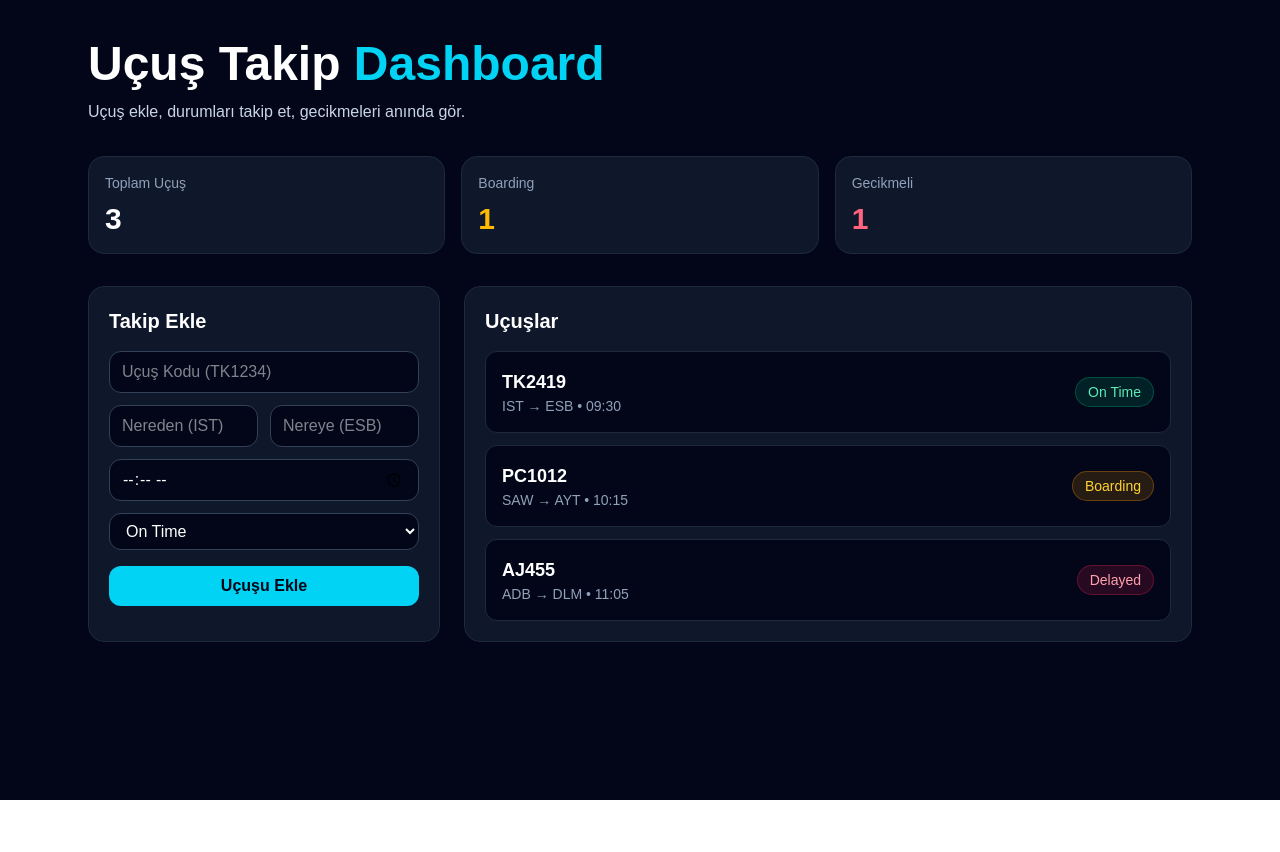
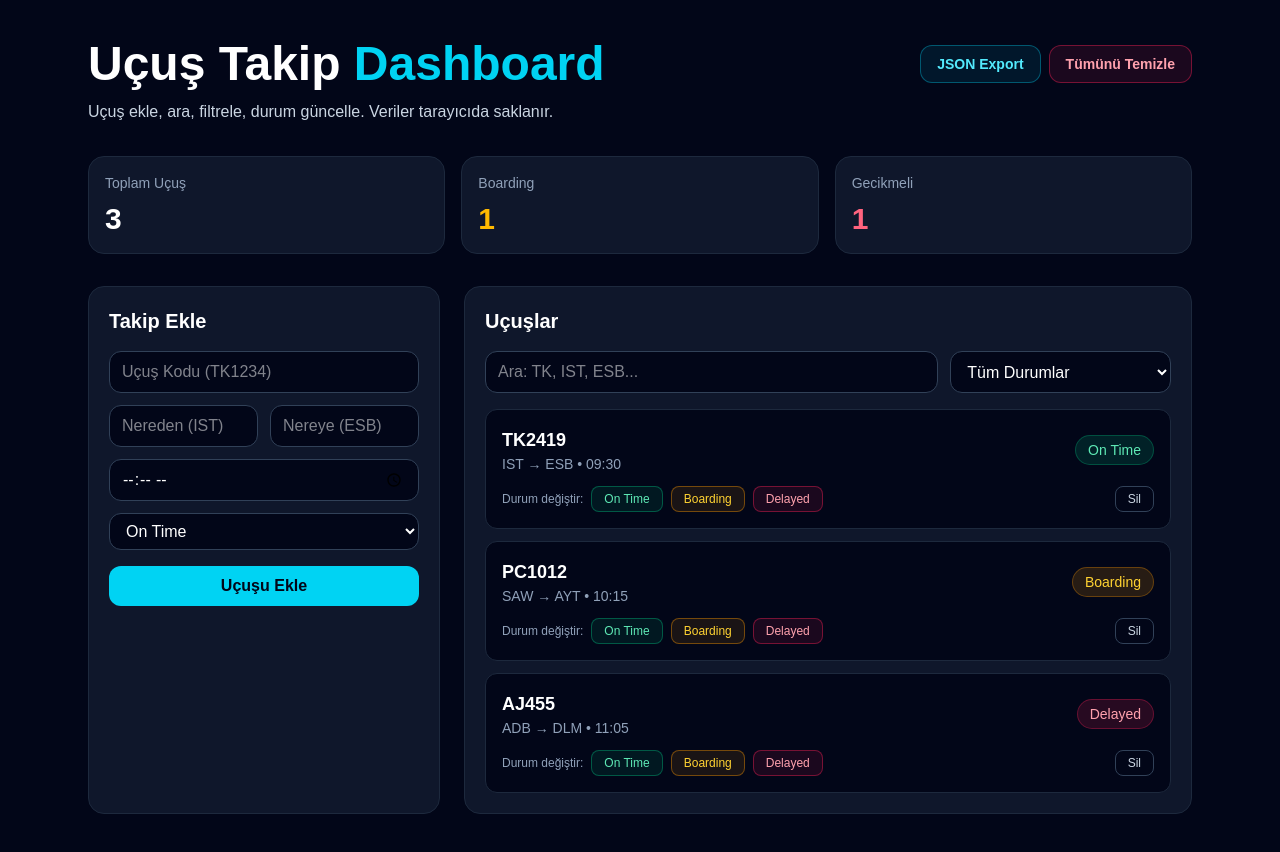
Before and after one commit to watchec/ucus-takip, a Next.js app in the folder web/: page / in a window 1280 px wide. Before the commit the page ends 800 px from the top, so only its background shows below. Built offline with nearby package versions, Linux system fonts and the light colour scheme.

Commit message:
feat: add search, status filter, status update and JSON export

```diff
--- a/web/src/app/page.tsx
+++ b/web/src/app/page.tsx
@@ -1,6 +1,6 @@
 "use client";
 
-import { useMemo, useState } from "react";
+import { useEffect, useMemo, useState } from "react";
 
 type FlightStatus = "On Time" | "Delayed" | "Boarding";
 
@@ -13,14 +13,19 @@ type Flight = {
   status: FlightStatus;
 };
 
-const initialFlights: Flight[] = [
+const seedFlights: Flight[] = [
   { id: 1, code: "TK2419", from: "IST", to: "ESB", time: "09:30", status: "On Time" },
   { id: 2, code: "PC1012", from: "SAW", to: "AYT", time: "10:15", status: "Boarding" },
   { id: 3, code: "AJ455", from: "ADB", to: "DLM", time: "11:05", status: "Delayed" },
 ];
 
+const STORAGE_KEY = "ucus-takip-flights-v2";
+
 export default function Home() {
-  const [flights, setFlights] = useState<Flight[]>(initialFlights);
+  const [flights, setFlights] = useState<Flight[]>([]);
+  const [query, setQuery] = useState("");
+  const [statusFilter, setStatusFilter] = useState<"All" | FlightStatus>("All");
+
   const [form, setForm] = useState({
     code: "",
     from: "",
@@ -29,6 +34,39 @@ export default function Home() {
     status: "On Time" as FlightStatus,
   });
 
+  // load
+  useEffect(() => {
+    try {
+      const raw = localStorage.getItem(STORAGE_KEY);
+      if (raw) {
+        setFlights(JSON.parse(raw) as Flight[]);
+      } else {
+        setFlights(seedFlights);
+      }
+    } catch {
+      setFlights(seedFlights);
+    }
+  }, []);
+
+  // persist
+  useEffect(() => {
+    localStorage.setItem(STORAGE_KEY, JSON.stringify(flights));
+  }, [flights]);
+
+  const filteredFlights = useMemo(() => {
+    return flights.filter((f) => {
+      const q = query.trim().toLowerCase();
+      const matchesQuery =
+        q.length === 0 ||
+        f.code.toLowerCase().includes(q) ||
+        f.from.toLowerCase().includes(q) ||
+        f.to.toLowerCase().includes(q);
+
+      const matchesStatus = statusFilter === "All" ? true : f.status === statusFilter;
+      return matchesQuery && matchesStatus;
+    });
+  }, [flights, query, statusFilter]);
+
   const stats = useMemo(() => {
     const total = flights.length;
     const delayed = flights.filter((f) => f.status === "Delayed").length;
@@ -36,15 +74,18 @@ export default function Home() {
     return { total, delayed, boarding };
   }, [flights]);
 
-  const onSubmit = (e: React.FormEvent) => {
+  const addFlight = (e: React.FormEvent) => {
     e.preventDefault();
-    if (!form.code || !form.from || !form.to || !form.time) return;
+    if (!form.code || !form.from || !form.to || !form.time) {
+      alert("Lütfen tüm alanları doldur.");
+      return;
+    }
 
     const newFlight: Flight = {
       id: Date.now(),
-      code: form.code.toUpperCase(),
-      from: form.from.toUpperCase(),
-      to: form.to.toUpperCase(),
+      code: form.code.trim().toUpperCase(),
+      from: form.from.trim().toUpperCase(),
+      to: form.to.trim().toUpperCase(),
       time: form.time,
       status: form.status,
     };
@@ -53,14 +94,56 @@ export default function Home() {
     setForm({ code: "", from: "", to: "", time: "", status: "On Time" });
   };
 
+  const deleteFlight = (id: number) => {
+    setFlights((prev) => prev.filter((f) => f.id !== id));
+  };
+
+  const updateStatus = (id: number, next: FlightStatus) => {
+    setFlights((prev) => prev.map((f) => (f.id === id ? { ...f, status: next } : f)));
+  };
+
+  const clearAll = () => {
+    if (!confirm("Tüm uçuşları silmek istediğine emin misin?")) return;
+    setFlights([]);
+    localStorage.removeItem(STORAGE_KEY);
+  };
+
+  const exportJSON = () => {
+    const blob = new Blob([JSON.stringify(flights, null, 2)], { type: "application/json" });
+    const url = URL.createObjectURL(blob);
+    const a = document.createElement("a");
+    a.href = url;
+    a.download = "flights.json";
+    a.click();
+    URL.revokeObjectURL(url);
+  };
+
   return (
     <main className="min-h-screen bg-slate-950 text-white">
       <section className="mx-auto max-w-6xl px-6 py-10">
+        <div className="flex flex-wrap items-center justify-between gap-3">
           <h1 className="text-3xl font-bold sm:text-5xl">
             Uçuş Takip <span className="text-cyan-400">Dashboard</span>
           </h1>
+
+          <div className="flex gap-2">
+            <button
+              onClick={exportJSON}
+              className="rounded-xl border border-cyan-500/40 bg-cyan-500/10 px-4 py-2 text-sm font-semibold text-cyan-300 hover:bg-cyan-500/20"
+            >
+              JSON Export
+            </button>
+            <button
+              onClick={clearAll}
+              className="rounded-xl border border-rose-500/40 bg-rose-500/10 px-4 py-2 text-sm font-semibold text-rose-300 hover:bg-rose-500/20"
+            >
+              Tümünü Temizle
+            </button>
+          </div>
+        </div>
+
         <p className="mt-3 text-slate-300">
-          Uçuş ekle, durumları takip et, gecikmeleri anında gör.
+          Uçuş ekle, ara, filtrele, durum güncelle. Veriler tarayıcıda saklanır.
         </p>
 
         <div className="mt-8 grid gap-4 sm:grid-cols-3">
@@ -70,8 +153,9 @@ export default function Home() {
         </div>
 
         <div className="mt-8 grid gap-6 lg:grid-cols-3">
+          {/* Form */}
           <form
-            onSubmit={onSubmit}
+            onSubmit={addFlight}
             className="rounded-2xl border border-slate-800 bg-slate-900 p-5 lg:col-span-1"
           >
             <h2 className="text-xl font-semibold">Takip Ekle</h2>
@@ -82,6 +166,7 @@ export default function Home() {
                 value={form.code}
                 onChange={(v) => setForm((p) => ({ ...p, code: v }))}
               />
+
               <div className="grid grid-cols-2 gap-3">
                 <Input
                   placeholder="Nereden (IST)"
@@ -94,11 +179,13 @@ export default function Home() {
                   onChange={(v) => setForm((p) => ({ ...p, to: v }))}
                 />
               </div>
+
               <Input
                 type="time"
                 value={form.time}
                 onChange={(v) => setForm((p) => ({ ...p, time: v }))}
               />
+
               <select
                 className="w-full rounded-xl border border-slate-700 bg-slate-950 px-3 py-2 outline-none"
                 value={form.status}
@@ -120,14 +207,39 @@ export default function Home() {
             </button>
           </form>
 
+          {/* List + filters */}
           <div className="rounded-2xl border border-slate-800 bg-slate-900 p-5 lg:col-span-2">
             <h2 className="text-xl font-semibold">Uçuşlar</h2>
+
+            <div className="mt-4 grid gap-3 sm:grid-cols-3">
+              <input
+                value={query}
+                onChange={(e) => setQuery(e.target.value)}
+                placeholder="Ara: TK, IST, ESB..."
+                className="sm:col-span-2 w-full rounded-xl border border-slate-700 bg-slate-950 px-3 py-2 outline-none"
+              />
+              <select
+                value={statusFilter}
+                onChange={(e) => setStatusFilter(e.target.value as "All" | FlightStatus)}
+                className="w-full rounded-xl border border-slate-700 bg-slate-950 px-3 py-2 outline-none"
+              >
+                <option value="All">Tüm Durumlar</option>
+                <option value="On Time">On Time</option>
+                <option value="Boarding">Boarding</option>
+                <option value="Delayed">Delayed</option>
+              </select>
+            </div>
+
+            {filteredFlights.length === 0 ? (
+              <p className="mt-4 text-slate-400">Sonuç yok.</p>
+            ) : (
               <div className="mt-4 space-y-3">
-              {flights.map((flight) => (
+                {filteredFlights.map((flight) => (
                   <div
                     key={flight.id}
-                  className="flex flex-col gap-3 rounded-xl border border-slate-800 bg-slate-950 p-4 sm:flex-row sm:items-center sm:justify-between"
+                    className="flex flex-col gap-3 rounded-xl border border-slate-800 bg-slate-950 p-4"
                   >
+                    <div className="flex flex-col gap-2 sm:flex-row sm:items-center sm:justify-between">
                       <div>
                         <p className="text-lg font-bold">{flight.code}</p>
                         <p className="text-sm text-slate-400">
@@ -136,8 +248,39 @@ export default function Home() {
                       </div>
                       <StatusBadge status={flight.status} />
                     </div>
+
+                    <div className="flex flex-wrap items-center gap-2">
+                      <span className="text-xs text-slate-400">Durum değiştir:</span>
+                      <button
+                        onClick={() => updateStatus(flight.id, "On Time")}
+                        className="rounded-lg border border-emerald-500/40 bg-emerald-500/10 px-3 py-1 text-xs text-emerald-300"
+                      >
+                        On Time
+                      </button>
+                      <button
+                        onClick={() => updateStatus(flight.id, "Boarding")}
+                        className="rounded-lg border border-amber-500/40 bg-amber-500/10 px-3 py-1 text-xs text-amber-300"
+                      >
+                        Boarding
+                      </button>
+                      <button
+                        onClick={() => updateStatus(flight.id, "Delayed")}
+                        className="rounded-lg border border-rose-500/40 bg-rose-500/10 px-3 py-1 text-xs text-rose-300"
+                      >
+                        Delayed
+                      </button>
+
+                      <button
+                        onClick={() => deleteFlight(flight.id)}
+                        className="ml-auto rounded-lg border border-slate-700 px-3 py-1 text-xs text-slate-300 hover:bg-slate-800"
+                      >
+                        Sil
+                      </button>
+                    </div>
+                  </div>
                 ))}
               </div>
+            )}
           </div>
         </div>
       </section>
```
Lines whose indentation alone changed are shown as unchanged.
